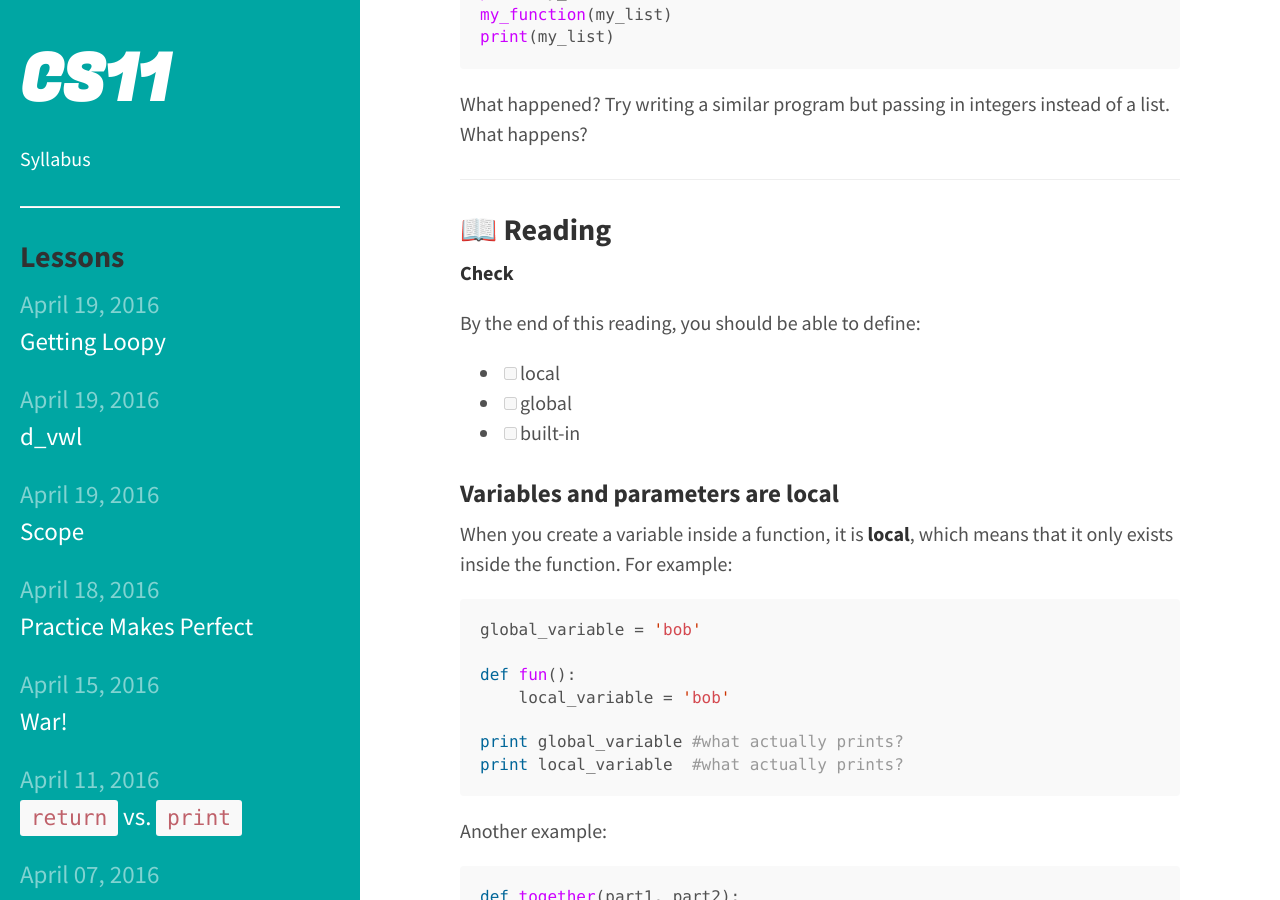
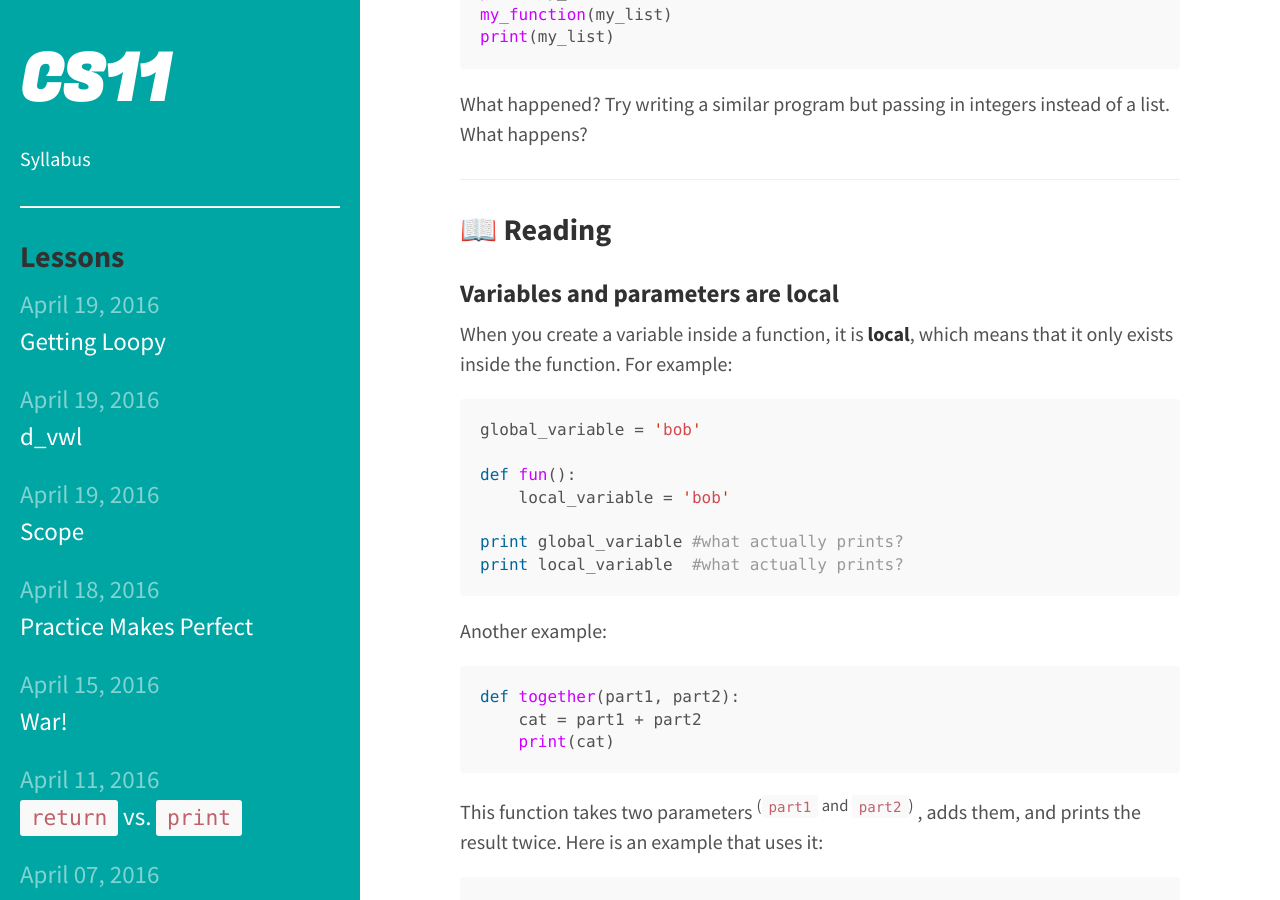
Before and after one commit to bensk/cs11, a Jekyll site: the page built from _posts/2016/2016-04-19-scope.md, in a window 1280 px wide and 900 px high, scrolled down 818 px. Built offline with Jekyll 4.4.1, drawn with Linux system fonts in a browser that asks for light colours.

Commit message:
trying ifrmae

```diff
--- a/_posts/2016/2016-04-19-scope.md
+++ b/_posts/2016/2016-04-19-scope.md
@@ -35,14 +35,6 @@ What happened? Try writing a similar program but passing in integers instead of
 ---
 
 ## 📖 Reading
-
-**Check**
-
-By the end of this reading, you should be able to define:
-
-- [ ] local
-- [ ] global
-- [ ] built-in
 
 ### Variables and parameters are local
 
```
